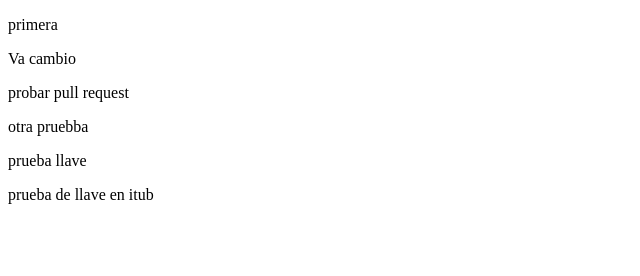
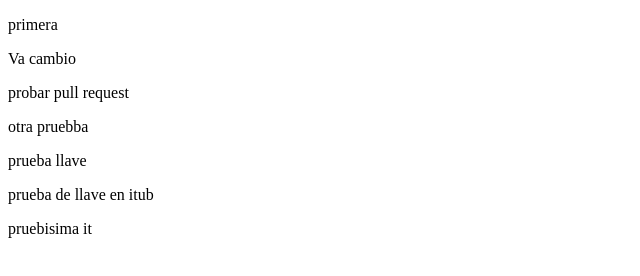
Before and after one commit to alexanderJava8/libro-midudev, a plain HTML site: page index.html in a window 1280 px wide. Shown: the whole page, without its empty margins (0-640 px from the left). Drawn offline with Linux system fonts and the light colour scheme.

```diff
--- a/index.html
+++ b/index.html
@@ -13,5 +13,6 @@
     <p>otra pruebba</p>
     <p>prueba llave</p>
     <p>prueba de llave en itub</p>
+    <div>pruebisima it</div>
 </body>
 </html>
```
Also changed, not shown: 1 other file.
